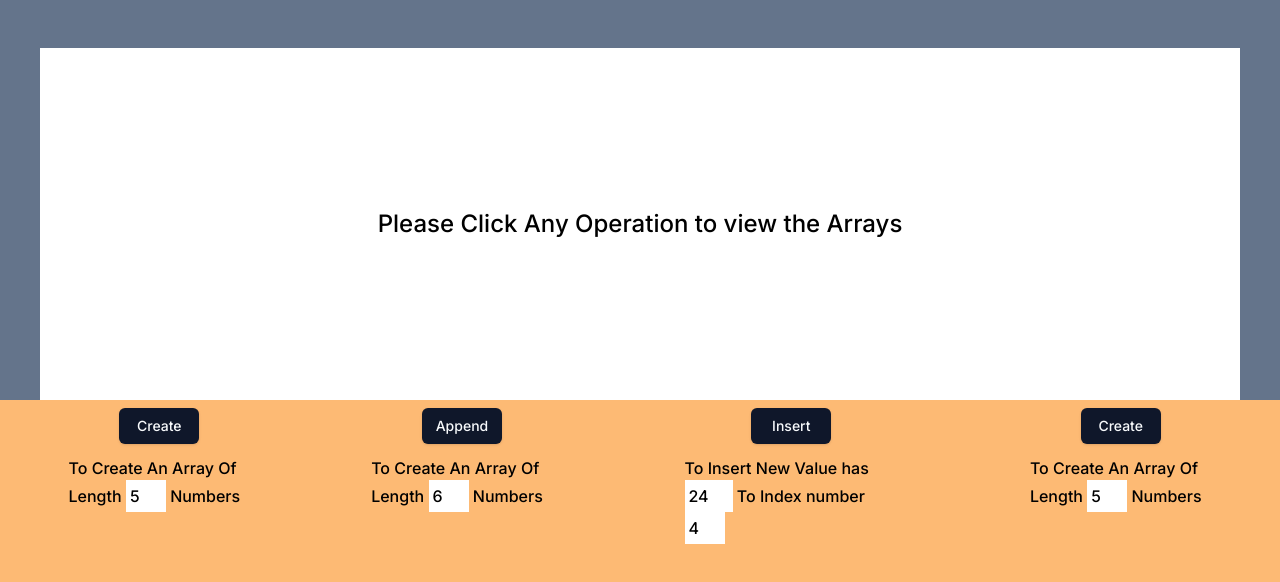
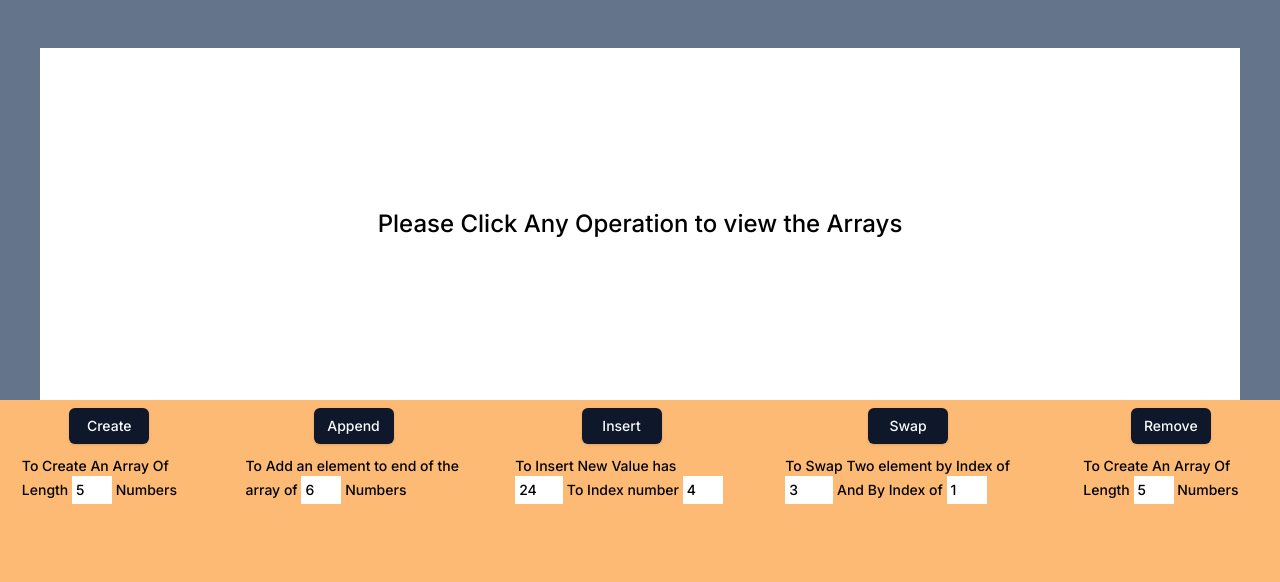
Before and after one commit to ThomasAntonyS/snippedToSketch, a Next.js app: page /arrays in a window 1280 px wide. Shown: the top 582 px of the page. Built offline with nearby package versions, Linux system fonts and the light colour scheme.

Commit message:
some corrections

```diff
--- a/app/stacks/page.tsx
+++ b/app/stacks/page.tsx
@@ -1,4 +1,4 @@
-import StackFunction from '@/components/BasicOparetion/arrays/StackFunction'
+import StackFunction from '@/components/BasicOparetion/stack/StackFunction'
 import React from 'react'
 
 const page = () => {
--- a/components/BasicOparetion/arrays/ArrayFunction.tsx
+++ b/components/BasicOparetion/arrays/ArrayFunction.tsx
@@ -19,6 +19,8 @@ const welomeText = "Please Click Any Operation to view the Arrays"
 
 export default function ArrayFunction() {
 
+  const [swapIndexFirst, setSwapIndexFirst] = useState("1");
+  const [swapIndexSecond, setSwapIndexSecond] = useState("3");
   const [insertNumberIndex, setInsertNumberIndex] = useState("4");
   const [insertNumber, setInsertNumber] = useState("24");
   const [createNumber, setCreateNumber] = useState(5);
@@ -62,7 +64,9 @@ export default function ArrayFunction() {
   };
 
   const insertToIndex = () => {
-    if(!insertNumberIndex || Number(insertNumberIndex) < 0 || Number(insertNumberIndex) > mainArray.length){
+    if(!insertNumberIndex ||
+      Number(insertNumberIndex) < 0 ||
+      Number(insertNumberIndex) > mainArray.length){
       setDefaultText("Please enter a valid index number")
       return;
     }
@@ -72,12 +76,11 @@ export default function ArrayFunction() {
       id: "",
       value: 0
     })
+
      while (Number(insertNumberIndex) < lastInx) {
-
       newArray[lastInx].id = lastInx.toString();
       newArray[lastInx].value = newArray[lastInx - 1].value;
       lastInx--;
-
       }
 
       newArray[lastInx] = {
@@ -89,6 +92,37 @@ export default function ArrayFunction() {
       setDefaultText(false);
       insertButtomAnimate(insertNumberIndex)
     }
+
+
+    const swapNumberByIndex = ()=>{
+      let timeline = gsap.timeline()
+      if(!swapIndexFirst ||
+        !swapIndexSecond ||
+        Number(swapIndexFirst) < 0 ||
+        Number(swapIndexSecond) < 0 ||
+        Number(swapIndexFirst) > mainArray.length ||
+        Number(swapIndexSecond) > mainArray.length){
+        setDefaultText("Please enter a valid index number")
+        return;
+      }
+
+      let newArray = [...mainArray]; // copy of the mainArray
+      let temp = newArray[Number(swapIndexFirst)];
+      newArray[Number(swapIndexFirst)] = newArray[Number(swapIndexSecond)];
+      newArray[Number(swapIndexSecond)] = temp;
+
+
+      if(swapIndexFirst < swapIndexSecond){
+        gsap.fromTo(`.box${swapIndexFirst}`,
+          { y:0,duration:1,ease:"back.out"},
+          {y:-50,duration:1,ease:"back.out"})
+          setMainArray(newArray);
+      }
+      if(swapIndexFirst > swapIndexSecond){}
+
+      setMainArray(newArray);
+    }
+
 
 
     const insertButtomAnimate = (id:string)=>{
@@ -119,11 +153,11 @@ export default function ArrayFunction() {
         for (let i = 0; i < Number(id); i++) {
           timeline.fromTo(
             `.box${i}`,
-            { y: 8, ease: "back.out" , duration: 1 },
-            { y: 0, ease: "back.out", duration: 1 },
+            { y: 7, ease: "back.out" , duration: 0.5 },
+            { y: 0, ease: "back.out", duration: 0.5 },
           )
         }
-        }
+    }
 
 
 
@@ -188,25 +222,24 @@ export default function ArrayFunction() {
             <div key={i}>
               <div className="border-2 border-black p-1">
                 <div className={boxClassVariable + " box " + "box" + ele.id}>
-                  {ele.value.toString()}
+                  {ele.value}
                 </div>
               </div>
                 <div className="text-lg font-medium text-center">{i}</div>
             </div>
           ))}
         </div>
-
       </section>
-      <section className="bg-orange-300 p-2">
+      <section className="bg-orange-300 py-2">
         <div className="flex justify-evenly">
           <div className="flex flex-col items-center gap-3">
             <Button
-              className="w-[5rem] hover:scale-100"
+              className="w-[5rem] hover:scale-100 active:scale-95 duration-100 transition"
               onClick={onCreateButton}
             >
               Create
             </Button>
-            <span className="text-md w-[60%] font-medium">
+            <span className="text-sm w-[80%] font-medium">
               To Create An Array Of Length{" "}
               <input
                 className="w-10 p-1"
@@ -219,13 +252,13 @@ export default function ArrayFunction() {
           </div>
           <div className="flex flex-col items-center gap-3">
             <Button
-              className="w-[5rem] hover:scale-100"
+              className="w-[5rem] hover:scale-100 active:scale-95 duration-100 transition"
               onClick={onAppendButton}
             >
               Append
             </Button>
-            <span className="text-md w-[60%] font-medium">
-              To Create An Array Of Length{" "}
+            <span className="text-sm w-[80%] font-medium">
+              To Add an element to end of the array of {" "}
               <input
                 className="w-10 p-1"
                 type="number"
@@ -237,20 +270,20 @@ export default function ArrayFunction() {
           </div>
           <div className="flex flex-col items-center gap-3">
             <Button
-              className="w-[5rem] hover:scale-100"
+              className="w-[5rem] hover:scale-100 active:scale-95 duration-100 transition"
               onClick={insertToIndex}
             >
               Insert
             </Button>
-            <span className="text-md w-[60%] font-medium">
-              To Insert New Value has
+            <span className="text-sm w-[80%] font-medium">
+              To Insert New Value has {" "}
               <input
                 className="w-12 p-1"
                 type="number"
                 onChange={(e)=>setInsertNumber(e.target.value)}
                 value={insertNumber}
               />{" "}
-              To Index number
+              To Index number {" "}
               <input
                 className="w-10 p-1"
                 type="number"
@@ -261,12 +294,36 @@ export default function ArrayFunction() {
           </div>
           <div className="flex flex-col items-center gap-3">
             <Button
-              className="w-[5rem] hover:scale-100"
+              className="w-[5rem] hover:scale-100 active:scale-95 duration-100 transition"
+              onClick={swapNumberByIndex}
+            >
+              Swap
+            </Button>
+            <span className="text-sm w-[80%] font-medium">
+              To Swap Two element by Index of {" "}
+              <input
+                className="w-12 p-1"
+                type="number"
+                onChange={(e)=>setSwapIndexSecond(e.target.value)}
+                value={swapIndexSecond}
+              />{" "}
+              And By Index of {" "}
+              <input
+                className="w-10 p-1"
+                type="number"
+                onChange={(e)=>setSwapIndexFirst(e.target.value)}
+                value={swapIndexFirst}
+              />{" "}
+            </span>
+          </div>
+          <div className="flex flex-col items-center gap-3">
+            <Button
+              className="w-[5rem] hover:scale-100 active:scale-95 duration-100 transition"
               onClick={onCreateButton}
             >
-              Create
+              Remove
             </Button>
-            <span className="text-md w-[60%] font-medium">
+            <span className="text-sm w-[80%] font-medium">
               To Create An Array Of Length{" "}
               <input
                 className="w-10 p-1"
```
Also changed, not shown: components/BasicOparetion/stack/StackFunction.tsx (renamed from components/BasicOparetion/arrays/StackFunction.tsx).
